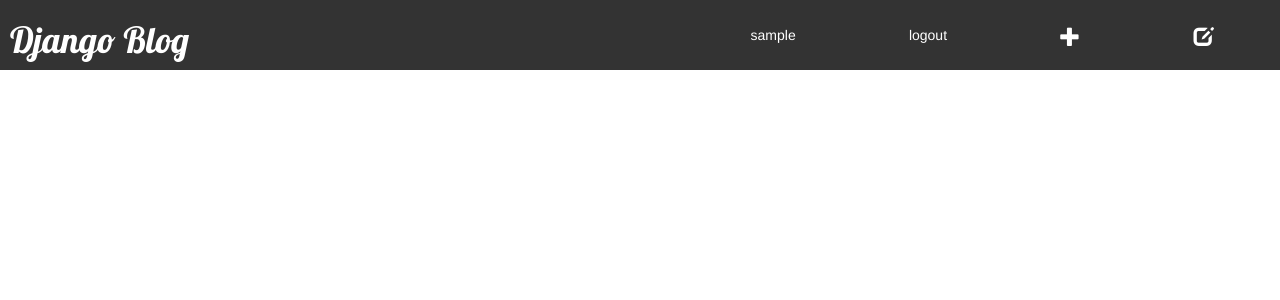
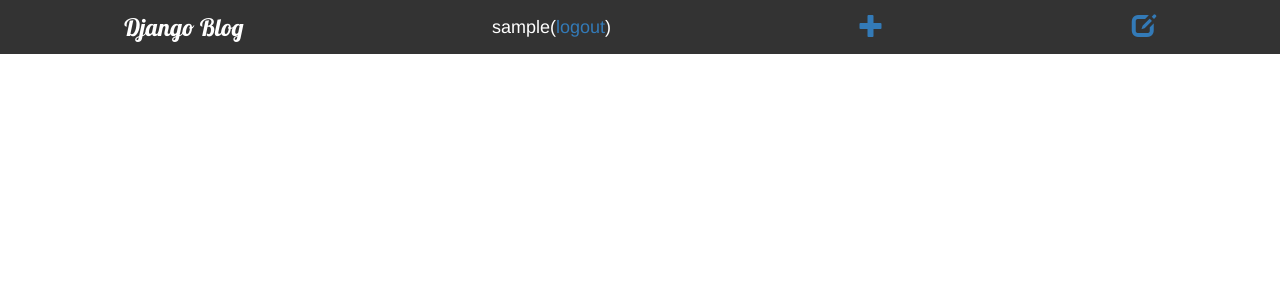
Before and after one commit to lreflectl/onetech, a Django app: page /drafts/ in a window 1280 px wide. Shown: the top 300 px of the page. Run offline with Django 3.2, Linux system fonts and the light colour scheme; the visitor is signed in with stand-in values (Sample User, id 1); data that the repository does not hold is empty; some libraries are stand-ins or nearby versions.

Commit message:
little design change

```diff
--- a/blog/static/css/blog.css
+++ b/blog/static/css/blog.css
@@ -1,32 +1,32 @@
 header {
     background-color: #333333;
+    width: 100%;
     display: flex;
-    justify-content: space-between;
-    align-items: center;
-    text-decoration: none;
+    justify-content: space-around;
+    align-items: stretch;
+    margin-bottom: 20px;
 }
 header .top-menu-blog-name {
     color: #ffffff;
-    margin-left: 10px;
+    margin: 10px 10px 10px 10px;
     font-family: 'Lobster';
     font-style: normal;
     font-weight: 10;
+    font-size: 24px;
+    text-decoration: none;
 }
 header .top-menu {
     color: #ffffff;
+    font-size: 18px;
+    margin: 15px 10px 10px 10px;
+}
 
-}
-header .top {
-    display: flex;
-    justify-content: space-around;
-    align-items: center;
-    width: 45%;
-    margin-right: 10px;
-}
 header .top-menu-button {
     color: #ffffff;
-    font-size: 20px;
+    font-size: 24px;
+    margin: 12px 10px 10px 10px;
 }
+
 h1 {
     font-family: sans-serif;
     font-style: italic;
@@ -34,8 +34,7 @@ h1 {
 }
 
 .content {
-    margin-left: 8%;
-    margin-right: 8%;
+    justify-content: center;
 }
 
 .date {
@@ -51,7 +50,8 @@ h1 {
 }
 
 .post {
-    margin-bottom: 60px;
+    margin-bottom: 50px;
+    font-size: 18px;
 }
 
 .post h1 a, .post h1 a:visited {
@@ -59,5 +59,8 @@ h1 {
 }
 
 .comment {
-    margin: 20px 0px 20px 20px;
+    margin: 20px 20px 20px 20px;
+    font-size: 17px;
+    font-family: sans-serif;
+    color: black;
 }
--- a/blog/templates/blog/base.html
+++ b/blog/templates/blog/base.html
@@ -2,25 +2,31 @@
 {% load static %}
 <html>
 	<head>
+		<meta name="viewport" content="width=device-width, initial-scale=1.0">
 		<title>Blog</title>
 		<link rel="stylesheet" href="//maxcdn.bootstrapcdn.com/bootstrap/3.2.0/css/bootstrap.min.css">
 		<link rel="stylesheet" href="//maxcdn.bootstrapcdn.com/bootstrap/3.2.0/css/bootstrap-theme.min.css">
 		<link href="https://fonts.googleapis.com/css?family=Lobster&subset=latin,cyrillic" rel="stylesheet" type="text/css">
 		<link rel="stylesheet" href="{% static 'css/blog.css' %}">
-		<link rel="stylesheet" href="{% static 'css/media.css' %}">
 	</head>
 
 	<body>
 	    <header>
-	    	<h1><a href="/", class="top-menu-blog-name">Django Blog</a></h1>
-	    	<div class="top">
+	    	<a href="/", class="top-menu-blog-name">Django Blog</a>
 	    	{% if user.is_authenticated %}
-	    		<div class="top-menu">{{ user.username }}</div>
-	    		<a href="{% url 'logout' %}" class="top-menu">logout</a>
-	    		<a href="{% url 'post_new' %}" class="top-menu-button"><span class="glyphicon glyphicon-plus"></span></a>
-	    		<a href="{% url 'post_draft_list' %}" class="top-menu-button"><span class="glyphicon glyphicon-edit"></span></a>
+	    		<div class="top-menu">
+	    			{{ user.username }}(<a href="{% url 'logout' %}">logout</a>)
+	    		</div>
+	    		<div class="top-menu-button">
+	    			<a href="{% url 'post_new' %}"><span class="glyphicon glyphicon-plus"></span></a>
+	    		</div>
+	    		<div class="top-menu-button">
+	    			<a href="{% url 'post_draft_list' %}"><span class="glyphicon glyphicon-edit"></span></a>
+	    		</div>
 	    	{% else %}
-	    		<a href="{% url 'login' %}" class="top-menu-button"><span class="glyphicon glyphicon-lock"></span></a>
+	    		<div class="top-menu-button">
+	    			<a href="{% url 'login' %}"><span class="glyphicon glyphicon-lock"></span></a>
+	    		</div>
 	    	{% endif %}
 	    	</div>
 	    </header>
```
